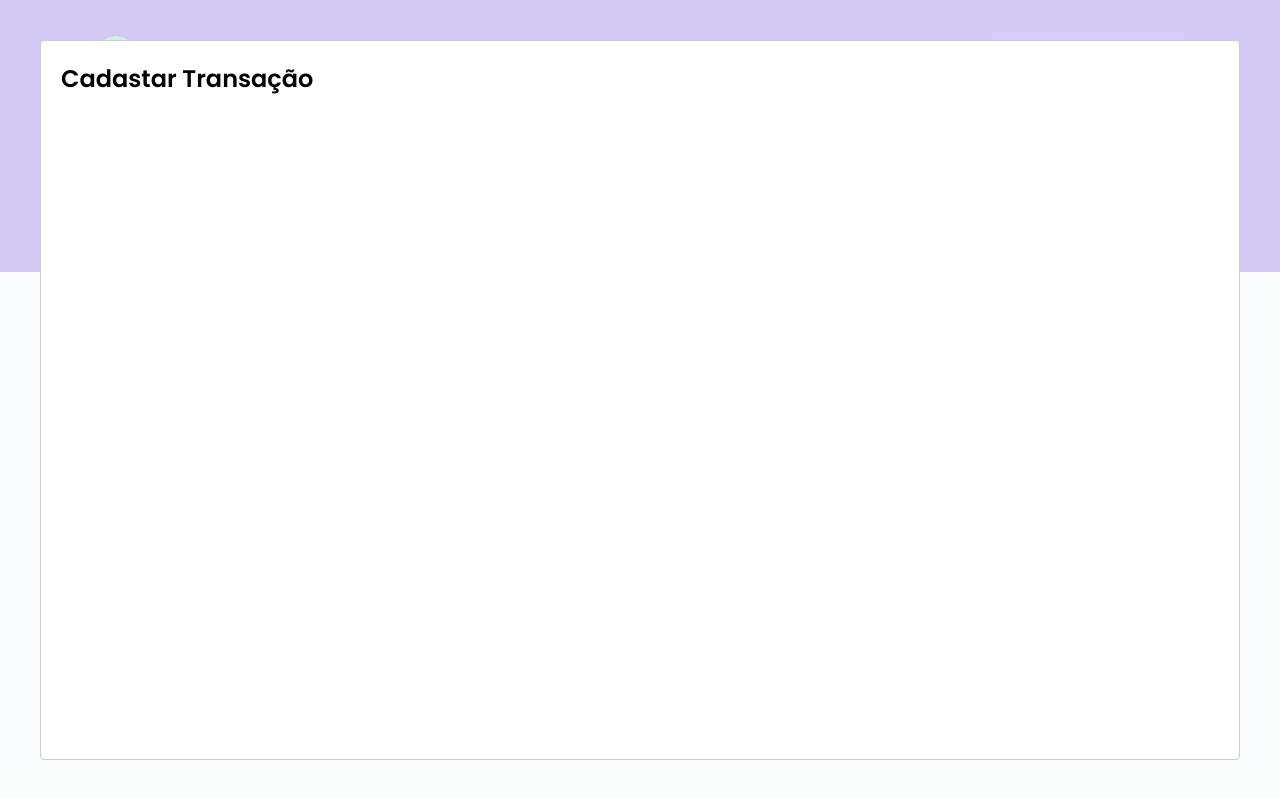
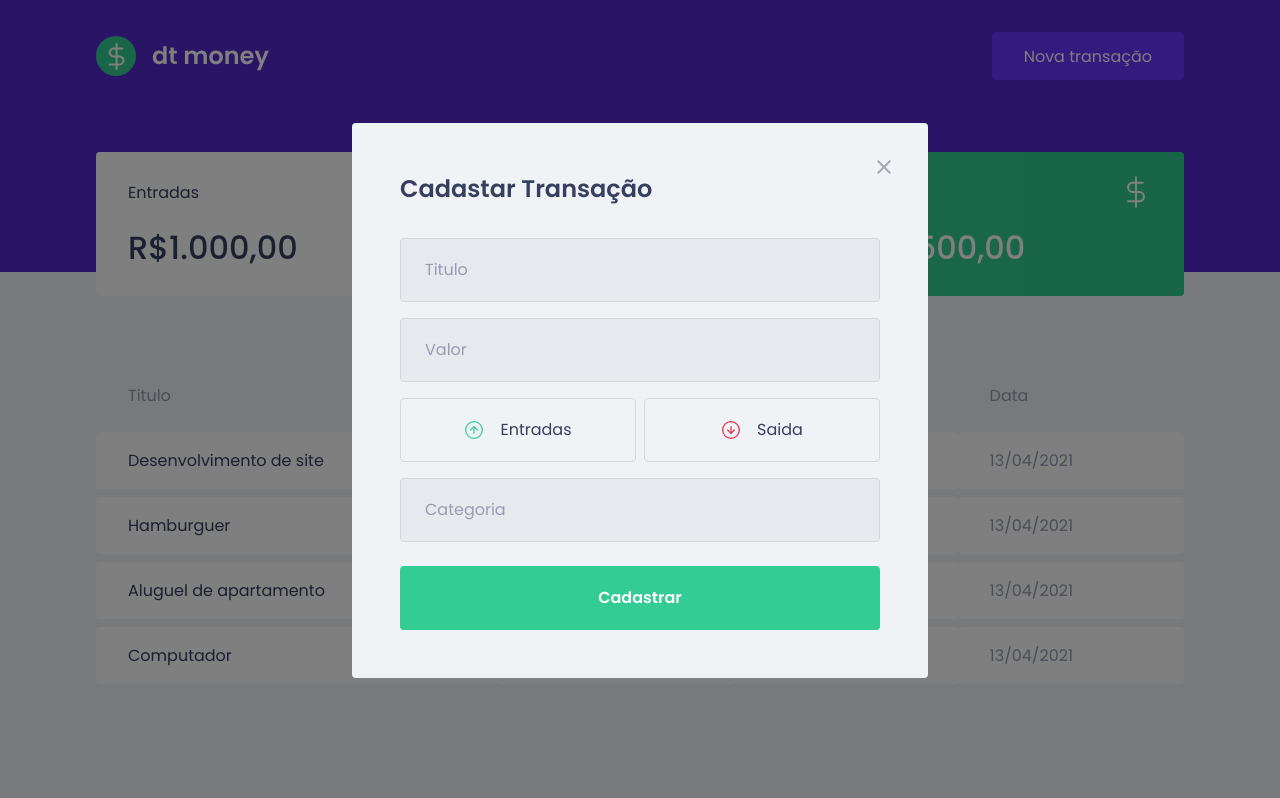
Before and after one commit to elvesbd/dt-money, a React (Create React App) app: page / in a window 1280 px wide. Both pictures are taken after a click on the button "Nova transação". Built offline with nearby package versions, Linux system fonts and the light colour scheme; no server answers; what miragejs would draw is missing.

Commit message:
modal styling

```diff
--- a/package.json
+++ b/package.json
@@ -5,6 +5,7 @@
   "dependencies": {
     "axios": "^0.21.1",
     "miragejs": "^0.1.41",
+    "polished": "^4.1.1",
     "react": "^17.0.1",
     "react-dom": "^17.0.1",
     "react-modal": "^3.12.1",
--- a/src/components/NewTransactionModal/index.tsx
+++ b/src/components/NewTransactionModal/index.tsx
@@ -1,4 +1,8 @@
 import Modal from 'react-modal';
+import incomeImg from '../../assets/income.svg';
+import outcomeImg from '../../assets/outcome.svg';
+import closeImg from '../../assets/close.svg';
+import { Container, TransactionTypeContainer } from './styles';
 
 interface NewTransactionModalProps {
   isOpen: boolean;
@@ -10,8 +14,46 @@
     <Modal
       isOpen={isOpen}
       onRequestClose={onRequestClose}
+      overlayClassName="react-modal-overlay"
+      className="react-modal-content"
     >
-      <h2>Cadastar Transação</h2>
+      <button type="button" onClick={onRequestClose} className="react-modal-close">
+        <img src={closeImg} alt="Fechar modal"/>
+      </button>
+
+      <Container>
+        <h2>Cadastar Transação</h2>
+
+        <input
+          placeholder="Titulo"
+        />
+
+        <input type="number"
+          placeholder="Valor"
+        />
+
+        <TransactionTypeContainer>
+          <button
+            type="button"
+          >
+            <img src={incomeImg} alt="Entrada"/>
+            <span>Entradas</span>
+          </button>
+
+          <button
+            type="button"
+          >
+            <img src={outcomeImg} alt="Saida"/>
+            <span>Saida</span>
+          </button>
+        </TransactionTypeContainer>
+
+        <input
+          placeholder="Categoria"
+        />
+
+        <button type="submit">Cadastrar</button>
+      </Container>
     </Modal>
   );
 }
--- a/src/components/NewTransactionModal/styles.ts
+++ b/src/components/NewTransactionModal/styles.ts
@@ -1,3 +1,83 @@
 import styled from 'styled-components';
+import { darken } from 'polished';
 
-export const Container = styled.div``;
+export const Container = styled.form`
+  h2 {
+    color: var(--text-title);
+    font-size: 1.5rem;
+    margin-bottom: 2rem;
+  }
+
+  input {
+    width: 100%;
+    padding: 0 1.5rem;
+    height: 4rem;
+    border-radius: 0.25rem;
+    border: 1px solid #d7d7d7;
+    background: #e7e9ee;
+    font-weight: 400;
+    font-size: 1rem;
+
+    &::placeholder {
+      color: var(--text-body);
+    }
+
+    & + input {
+      margin-top: 1rem;
+    }
+  }
+
+  button[type='submit'] {
+    width: 100%;
+    padding: 0 1.5rem;
+    height: 4rem;
+    background: var(--green);
+    color: var(--shape);
+    border-radius: 0.25rem;
+    border: 0;
+    font-size: 1rem;
+    margin-top: 1.5rem;
+    font-weight: 600;
+
+    transition: filter 0.2s;
+
+    &:hover {
+      filter: brightness(0.9);
+    }
+  }
+`;
+
+export const TransactionTypeContainer = styled.div`
+  margin: 1rem 0;
+  display: grid;
+  grid-template-columns: 1fr 1fr;
+  grid-gap: 0.5rem;
+
+  button {
+    height: 4rem;
+    border: 1px solid #d7d7d7;
+    border-radius: 0.25rem;
+    background: transparent;
+    display: flex;
+    align-items: center;
+    justify-content: center;
+
+    transition: border-color 0.2s;
+
+    &:hover {
+      border-color: ${darken(0.1, '#d7d7d7')};
+    }
+
+    img {
+      width: 20px;
+      height: 20px;
+    }
+
+    span {
+      display: inline-block;
+      margin-left: 1rem;
+      font-size: 1rem;
+      color: var(--text-title);
+    }
+  }
+`;
--- a/src/styles/Global.ts
+++ b/src/styles/Global.ts
@@ -50,4 +50,39 @@
      opacity: 0.6;
      cursor: not-allowed;
    }
+
+   .react-modal-overlay {
+    background: rgba(0, 0, 0, 0.5);
+    position: fixed;
+    top: 0;
+    left: 0;
+    bottom: 0;
+    right: 0;
+    display: flex;
+    align-items: center;
+    justify-content: center;
+   }
+
+   .react-modal-content {
+    width: 100%;
+    max-width: 576px;
+    background: var(--background);
+    padding: 3rem;
+    position: relative;
+    border-radius: 0.25rem;
+   }
+
+   .react-modal-close {
+     position: absolute;
+     right: 1.5rem;
+     top: 1.5rem;
+     border: 0;
+     background: transparent;
+
+    transition: filter 0.2s;
+
+     &:hover {
+       filter: brightness(0.8);
+     }
+   }
 `;
```
Also changed, not shown: 1 other file (tests, documents, lock files or other folders).
